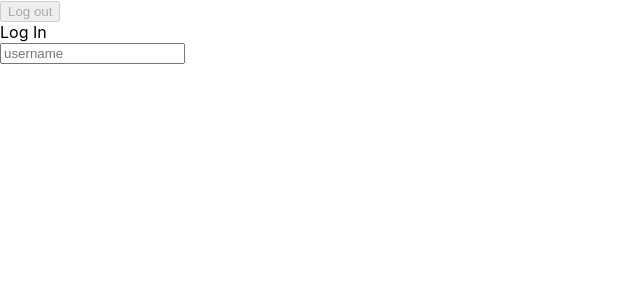
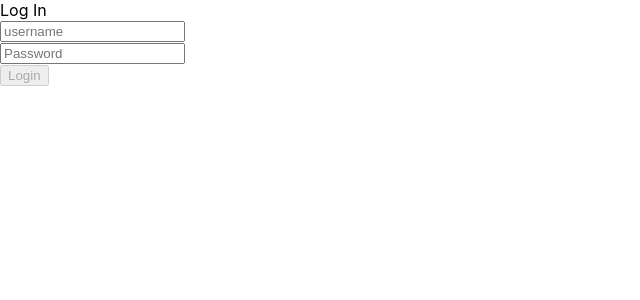
Before and after one commit to lexus2727/login_app, a React (Create React App) app: page / in a window 1280 px wide. Shown: the top 300 px of the page, without its empty margins (0-640 px from the left). Built offline with nearby package versions, Linux system fonts and the light colour scheme; no server answers.

Commit message:
update frontend

```diff
--- a/src/App.js
+++ b/src/App.js
@@ -108,11 +108,7 @@ class App extends React.Component {
      <div className="app">
         <div className="container">
 
-        <SubmitButton
-                       text={'Log out'}
-                       disabled={false}
-                       onClick={ () => this.doLogout() }
-         />
+
 
            <LoginForm />
      </div>
--- a/src/LoginForm.js
+++ b/src/LoginForm.js
@@ -87,6 +87,20 @@ class LoginForm extends React.Component {
             value={this.state.username ? this.state.username: ''}
             onChange= { (val) => this.setInputValue('username', val) }
             />
+             <InputField
+            type="password"
+            placeholder="Password"
+            value={this.state.password ? this.state.password: ''}
+            onChange= { (val) => this.setInputValue('password', val) }
+            />
+             <SubmitButton
+                       text= 'Login'
+                       disabled={this.state.buttonDisabled}
+                       onClick={ () => this.doLogin() }
+
+                  />
+
+
      </div>
  )
   }
```
